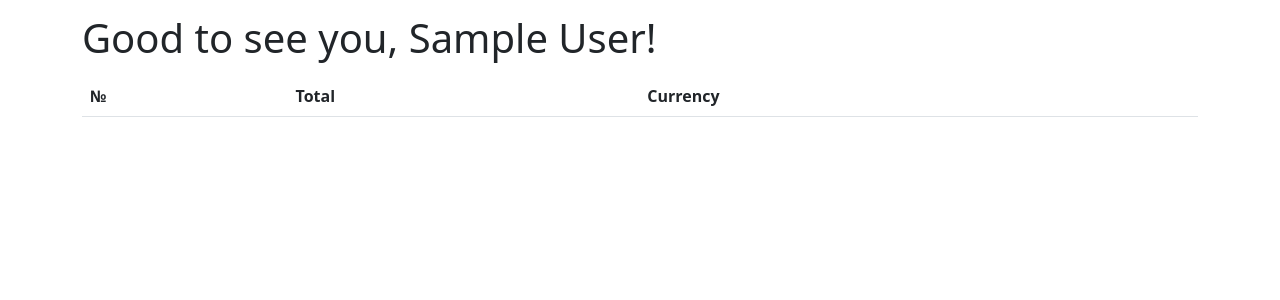
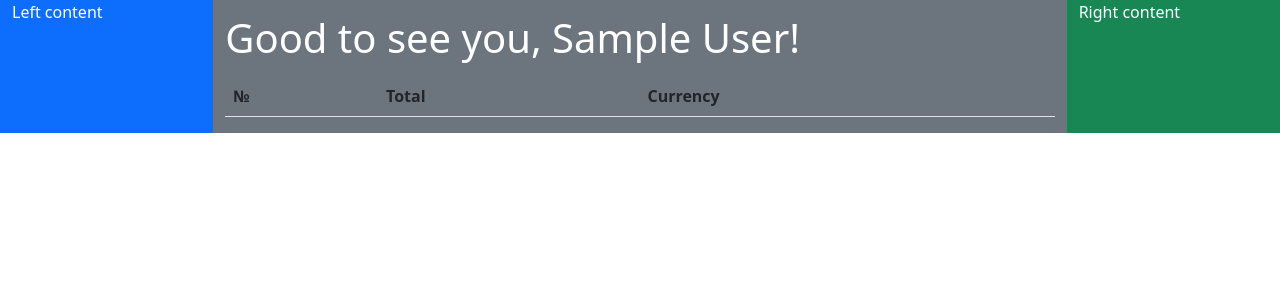
Before and after one commit to DedRobin/mof_auditor, a Django app: a page that uses templates/sidebar.html in a window 1280 px wide. Shown: the part 56-356 px from the top of the page. Run offline with Django 4.2, Linux system fonts and the light colour scheme; a user stored in the database is signed in; tables that the repository leaves empty hold one stand-in row (values such as "Sample post"); lists and menus that the app fills with data are empty.

Commit message:
update sidebar, user_balance, user_page

```diff
--- a/templates/sidebar.html
+++ b/templates/sidebar.html
@@ -1,11 +1,12 @@
 <div class="offcanvas offcanvas-start" data-bs-scroll="true" data-bs-backdrop="false" tabindex="-1"
      id="offcanvasNavbar" aria-labelledby="offcanvasScrollingLabel">
     <div class="offcanvas-header">
-        <h5 class="offcanvas-title" id="offcanvasScrollingLabel">Offcanvas with body scrolling</h5>
+        <h5 class="offcanvas-title" id="offcanvasScrollingLabel">Menu</h5>
         <button type="button" class="btn-close" data-bs-dismiss="offcanvas" aria-label="Close"></button>
     </div>
-    <div class="offcanvas-body">
-        <p>Try scrolling the rest of the page to see this option in action.</p>
-        <a href="#">test link</a>
+    <div class="offcanvas-body d-flex flex-column">
+        <a class="text-bg-secondary p-2 border-bottom" href="{% url 'index' %}">Balances</a>
+        <a class="text-bg-secondary p-2 border-bottom" href="#">Operations</a>
+        <a class="text-bg-secondary p-2 border-bottom" href="#">Analytics</a>
     </div>
 </div>
--- a/templates/user_balance.html
+++ b/templates/user_balance.html
@@ -1,5 +1,5 @@
 <tr>
-    <th scope="row">1</th>
+    <th scope="row">{{ forloop.counter }}</th>
     <td>{{ balance.amount }}</td>
     <td>{{ balance.currency }}</td>
 </tr>
--- a/templates/user_page.html
+++ b/templates/user_page.html
@@ -1,6 +1,10 @@
 {% block content %}
-    <div class="container-xl">
-        <div class="fs-1 py-2">Good to see you, {{ user.profile.first_name }} {{ user.profile.last_name }}!</div>
+    <div class="container-fluid">
+        <div class="row">
+            <div class="col text-bg-primary">Left content</div>
+            <div class="col-8 text-bg-secondary">
+                <div class="fs-1 py-2">Good to see you, {{ user.profile.first_name }} {{ user.profile.last_name }}!
+                </div>
                 <table class="table">
                     <thead>
                     <tr>
@@ -9,7 +13,7 @@
                         <th scope="col">Currency</th>
                     </tr>
                     </thead>
-            <tbody>
+                    <tbody class="table-group-divider">
 
                     {% for balance in user_balances %}
                         {% include 'user_balance.html' %}
@@ -18,4 +22,7 @@
                     </tbody>
                 </table>
             </div>
+            <div class="col text-bg-success">Right content</div>
+        </div>
+    </div>
 {% endblock %}
--- a/users/views.py
+++ b/users/views.py
@@ -27,9 +27,6 @@ def login_view(request):
 
 
 def register_user(request):
-    if request.user.is_authenticated:
-        return redirect(f"/{request.user.username}")
-
     if request.method == "POST":
         form = RegisterForm(request.POST)
         if form.is_valid():
@@ -51,7 +48,7 @@ def logout_user(request):
     return redirect("login")
 
 
-@login_required
+@login_required#(login_url="login/")
 def index(request):
     username = request.user.username
     return redirect(f"/{username}")
```
Lines whose indentation alone changed are shown as unchanged.
